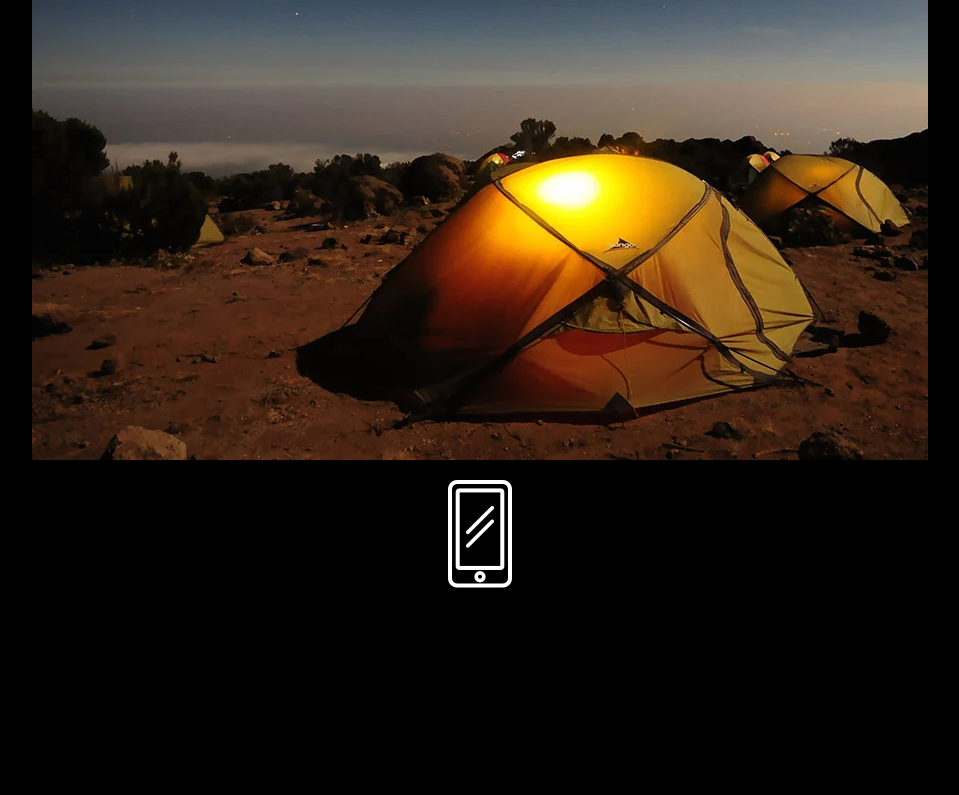
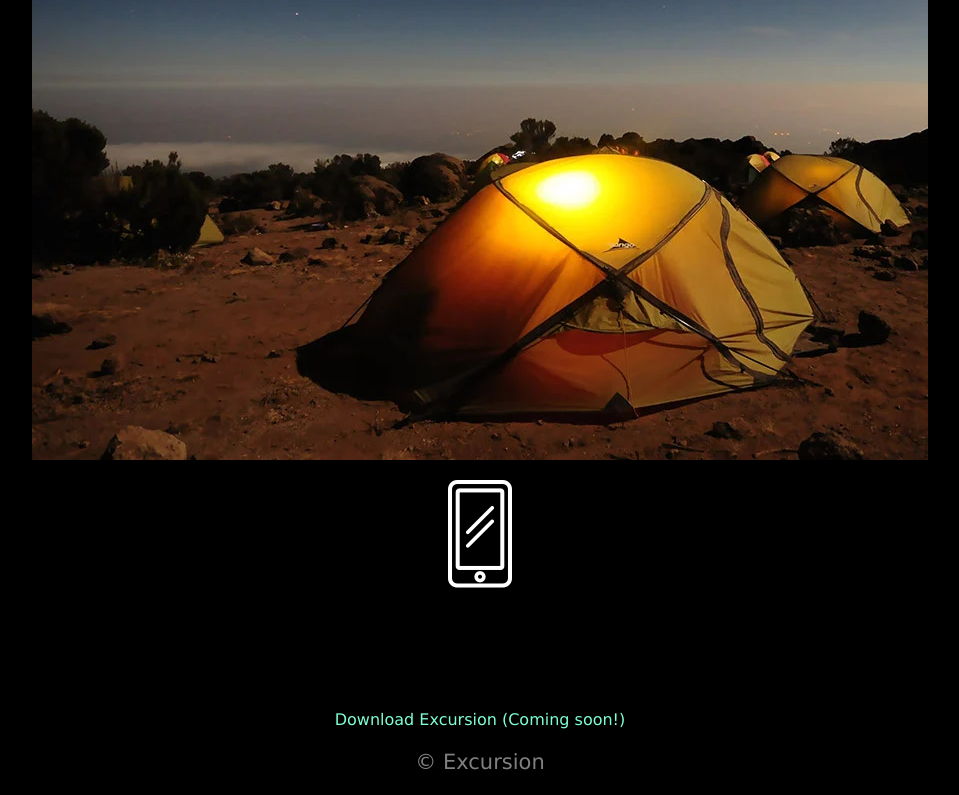
Before and after one commit to k-waldman/excursion, a plain HTML site: page index.html in a window 1280 px wide. Shown: the part 593-1388 px from the top of the page, without its empty margins (160-1119 px from the left). Before the commit the page ends 1236 px from the top, so only its background shows below. Drawn offline with Linux system fonts and the light colour scheme.

Commit message:
update styles

```diff
--- a/index.html
+++ b/index.html
@@ -21,6 +21,8 @@
             <p>
                 <img src="resources/images/phone.webp">
             </p>
+            <h2>Coming Soon for iPhone and Android</h2>
+            <p><a>Download Excursion (Coming soon!)</a></p>
         </section>
 
         <footer>
--- a/resources/css/style.css
+++ b/resources/css/style.css
@@ -2,6 +2,12 @@
     font-family: verdana;
     text-align: center;
     background-color: black;
+}
+
+footer {
+    text-align: right;
+    color: gray;
+    font-size: 21px;
 }
 
 h1 {
@@ -9,7 +15,7 @@ h1 {
     color:white;
 }
 
-h1 p {
+a {
     color: aquamarine;
     font-size: 16px;
 }
```
